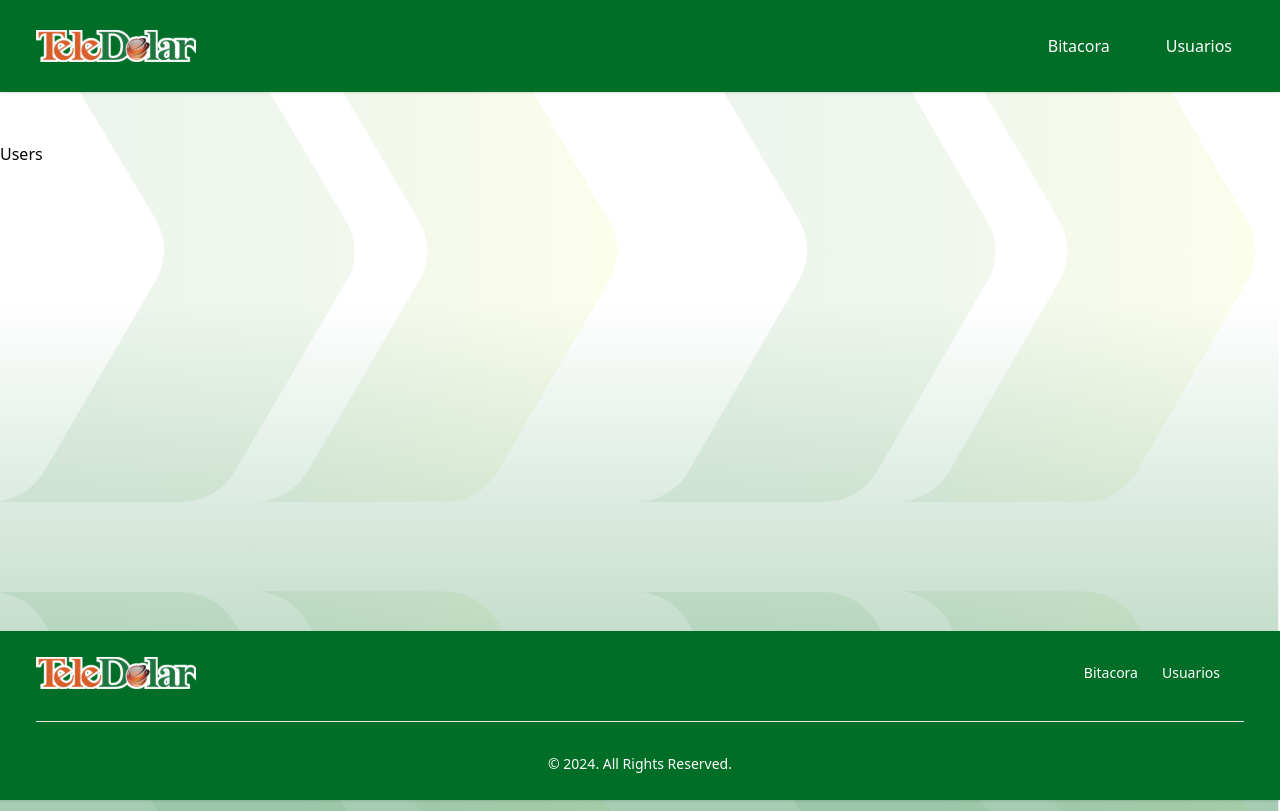
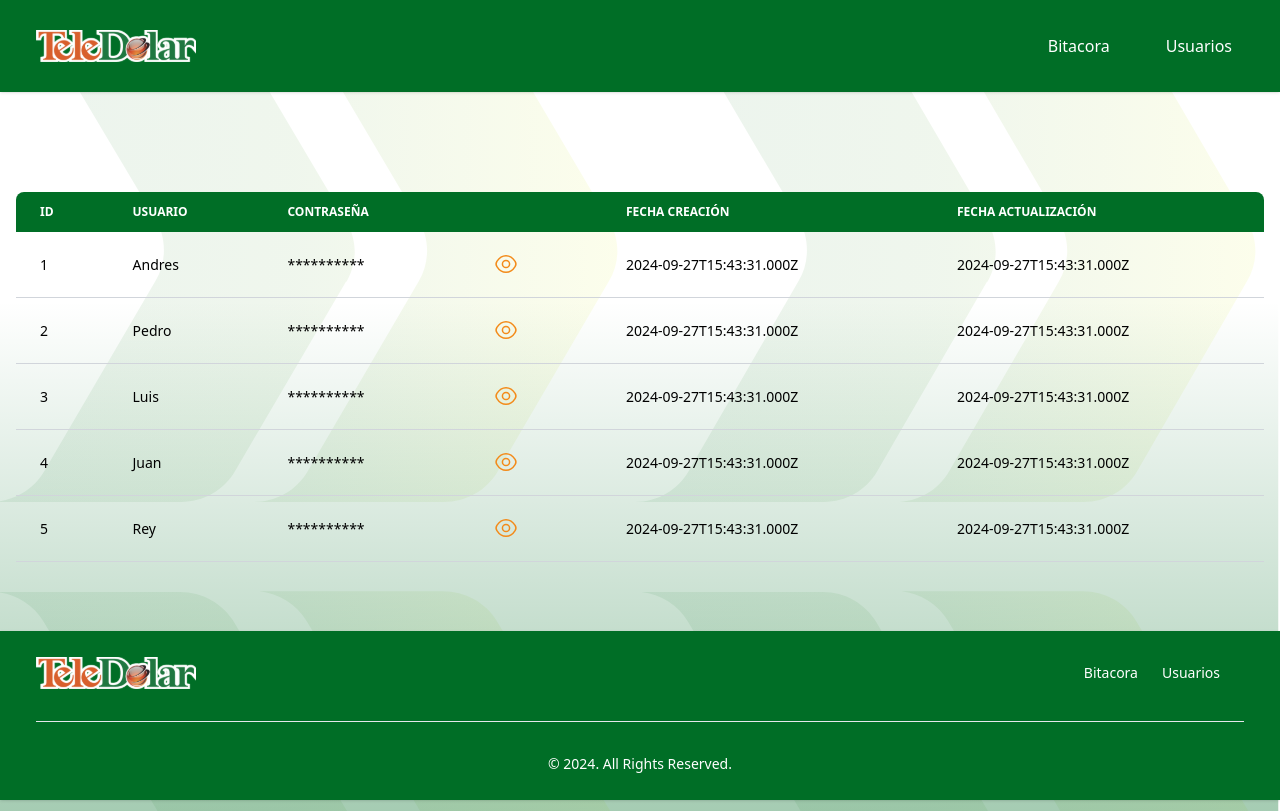
Before and after one commit to ACordoba15/Backoffice, a React (Vite) app: page /Users in a window 1280 px wide. Built offline with nearby package versions, Linux system fonts and the light colour scheme.

Commit message:
Se agrega la tabla de usuarios

```diff
--- a/src/components/Footer/Footer.tsx
+++ b/src/components/Footer/Footer.tsx
@@ -3,7 +3,8 @@ export const Footer = () => {
         <footer className="shadow bg-color-td sticky bottom-0">
             <div className="w-full max-w-screen-xl mx-auto p-4">
                 <div className="sm:flex sm:items-center sm:justify-between">
-                    <a className="flex items-center mb-4 sm:mb-0 space-x-3 rtl:space-x-reverse">
+                    <a className="flex items-center mb-4 sm:mb-0 space-x-3 rtl:space-x-reverse"
+                        href="/">
                         <img
                             src="/src/assets/logo.svg"
                             className="h-8"
--- a/src/components/Table/Table.tsx
+++ b/src/components/RecordTable/RecordTable.tsx
@@ -1,111 +1,95 @@
 import { useEffect, useState } from "react";
 import { Record } from "../../types/Record";
-import "./Table.css";
 
-export const Table = () => {
+export const RecordTable = () => {
     const info: Record[] = [
         {
             id: 1,
             name: "Andres",
-            password: "12345",
             date: new Date().toISOString(),
             action: "Inicio de sesión",
         },
         {
             id: 2,
             name: "Pedro",
-            password: "12345",
             date: new Date().toISOString(),
             action: "Registro",
         },
         {
             id: 3,
             name: "Luis",
-            password: "12345",
             date: new Date().toISOString(),
             action: "Cambio de contraseña",
         },
         {
             id: 4,
             name: "Juan",
-            password: "12345",
             date: new Date().toISOString(),
             action: "Inicio de sesión",
         },
         {
             id: 5,
             name: "Rey",
-            password: "12345",
             date: new Date().toISOString(),
             action: "Registro",
         },
         {
             id: 1,
             name: "Andres",
-            password: "12345",
             date: new Date().toISOString(),
             action: "Inicio de sesión",
         },
         {
             id: 2,
             name: "Pedro",
-            password: "12345",
             date: new Date().toISOString(),
             action: "Registro",
         },
         {
             id: 3,
             name: "Luis",
-            password: "12345",
             date: new Date().toISOString(),
             action: "Cambio de contraseña",
         },
         {
             id: 4,
             name: "Juan",
-            password: "12345",
             date: new Date().toISOString(),
             action: "Inicio de sesión",
         },
         {
             id: 5,
             name: "Rey",
-            password: "12345",
             date: new Date().toISOString(),
             action: "Registro",
         },
         {
             id: 1,
             name: "Andres",
-            password: "12345",
             date: new Date().toISOString(),
             action: "Inicio de sesión",
         },
         {
             id: 2,
             name: "Pedro",
-            password: "12345",
             date: new Date().toISOString(),
             action: "Registro",
         },
         {
             id: 3,
             name: "Luis",
-            password: "12345",
             date: new Date().toISOString(),
             action: "Cambio de contraseña",
         },
         {
             id: 4,
             name: "Juan",
-            password: "12345",
             date: new Date().toISOString(),
             action: "Inicio de sesión",
         },
         {
             id: 5,
             name: "Rey",
-            password: "12345",
             date: new Date().toISOString(),
             action: "Registro",
         },
--- a/src/components/Table/Table.css
+++ /dev/null
@@ -1,18 +0,0 @@
-.bg-table {
-    background-color: #f5f5f5;
-}
-
-.bg-row:hover {
-    background-color: rgba(0, 110, 38, 0.3);
-}
-
-.content {
-    margin-top: 50px; /* Espacio suficiente para que el contenido no se oculte detrás del navbar */
-    margin-bottom: 50px; /* Espacio suficiente para que el contenido no se oculte detrás del footer */
-    height: calc(100vh - 350px); /* Ajusta la altura para no crear scroll innecesario */
-    overflow-y: auto; /* Permite scroll si el contenido es muy largo */
-}
-
-.table-height {
-    max-height: 618px;
-}
--- /dev/null
+++ b/src/components/UserTable/UserTable.tsx
@@ -0,0 +1,129 @@
+import { useEffect, useState } from "react";
+import { User } from "../../types/User";
+
+export const UserTable = () => {
+    const info: User[] = [
+        {
+            id: 1,
+            username: "Andres",
+            password: "f61cc049-3aba-46e9-a867-aba2b68d8c6e",
+            createdAt: new Date().toISOString(),
+            updatedAt: new Date().toISOString(),
+        },
+        {
+            id: 2,
+            username: "Pedro",
+            password: "a0e0487c-c2c8-4bf5-b594-0e89f4fc8880",
+            createdAt: new Date().toISOString(),
+            updatedAt: new Date().toISOString(),
+        },
+        {
+            id: 3,
+            username: "Luis",
+            password: "6db114d5-8253-4dec-9a6c-7d8c0ba17737",
+            createdAt: new Date().toISOString(),
+            updatedAt: new Date().toISOString(),
+        },
+        {
+            id: 4,
+            username: "Juan",
+            password: "318741cf-1d03-4a70-894e-84c7b112a889",
+            createdAt: new Date().toISOString(),
+            updatedAt: new Date().toISOString(),
+        },
+        {
+            id: 5,
+            username: "Rey",
+            password: "cb280436-bf5b-4737-b8ba-36ce68be67a1",
+            createdAt: new Date().toISOString(),
+            updatedAt: new Date().toISOString(),
+        },
+    ];
+
+    const [data, setData] = useState<User[]>([]);
+    const [visiblePasswords, setVisiblePasswords] = useState<Record<number, boolean>>({});
+
+    useEffect(() => {
+        return () => {
+            handleInformation();
+        };
+    }, []);
+
+    function handleInformation(): void {
+        // get the data
+        setData(info);
+    }
+
+    function togglePasswordVisibility (userId: number): void {
+        setVisiblePasswords((prevState) => ({
+            ...prevState,
+            [userId]: !prevState[userId], // Cambia la visibilidad de ese usuario
+        }));
+    };
+
+    return (
+        <div className="relative overflow-x-auto overflow-y-auto rounded-lg m-4 content">
+            <table className="w-full mx-auto text-sm text-left rtl:text-right">
+                <thead className="text-xs text-white uppercase bg-color-td sticky top-0">
+                    <tr>
+                        <th scope="col" className="px-6 py-3">
+                            ID
+                        </th>
+                        <th scope="col" className="px-6 py-3">
+                            Usuario
+                        </th>
+                        <th scope="col" className="px-6 py-3">
+                            Contraseña
+                        </th>
+                        <th scope="col" className="px-6 py-3">
+
+                        </th>
+                        <th scope="col" className="px-6 py-3">
+                            Fecha creación
+                        </th>
+                        <th scope="col" className="px-6 py-3">
+                            Fecha actualización
+                        </th>
+                    </tr>
+                </thead>
+                <tbody>
+                    {data.map((val, key) => {
+                        return (
+                            <tr
+                                className="text-black border-b border-gray-300 bg-row"
+                                key={key}
+                            >
+                                <th
+                                    scope="row"
+                                    className="px-6 py-4 font-medium whitespace-nowrap text-black"
+                                >
+                                    {val.id}
+                                </th>
+                                <td className="px-6 py-4 font-medium whitespace-nowrap">
+                                    {val.username}
+                                </td>
+                                <td className="px-6 py-4 font-medium whitespace-nowrap">
+                                    {visiblePasswords[val.id] ? val.password : "**********"}
+                                </td>
+                                <td className="px-6 py-4 font-medium whitespace-nowrap">
+                                    <button
+                                        onClick={() => togglePasswordVisibility(val.id)}
+                                        className="py-1 px-3 rounded"
+                                    >
+                                        {visiblePasswords[val.id] ? <img src="/src/assets/eye-slash.svg" alt="eye-slash"/> : <img src="/src/assets/eye.svg" alt="eye"/>}
+                                    </button>
+                                </td>
+                                <td className="px-6 py-4 font-medium whitespace-nowrap">
+                                    {val.createdAt}
+                                </td>
+                                <td className="px-6 py-4 font-medium whitespace-nowrap">
+                                    {val.updatedAt}
+                                </td>
+                            </tr>
+                        );
+                    })}
+                </tbody>
+            </table>
+        </div>
+    );
+};
--- a/src/index.css
+++ b/src/index.css
@@ -27,3 +27,14 @@ body {
   background-color: #006E26; /* Color de fondo */
   padding: 10px 20px; /* Espaciado */
 }
+
+.bg-row:hover {
+  background-color: rgba(0, 110, 38, 0.3);
+}
+
+.content {
+  margin-top: 50px; /* Espacio suficiente para que el contenido no se oculte detrás del navbar */
+  margin-bottom: 50px; /* Espacio suficiente para que el contenido no se oculte detrás del footer */
+  height: calc(100vh - 350px); /* Ajusta la altura para no crear scroll innecesario */
+  overflow-y: auto; /* Permite scroll si el contenido es muy largo */
+}
--- a/src/pages/Record.tsx
+++ b/src/pages/Record.tsx
@@ -1,7 +1,7 @@
-import { Table } from "../components/Table/Table"
+import { RecordTable } from "../components/RecordTable/RecordTable"
 
 export const Record = () => {
     return (
-        <div><Table /></div>
+        <div><RecordTable /></div>
     )
 }
--- a/src/pages/User.tsx
+++ b/src/pages/User.tsx
@@ -1,5 +1,7 @@
+import { UserTable } from "../components/UserTable/UserTable"
+
 export const User = () => {
     return (
-        <div className="content">Users</div>
+        <div className="content"><UserTable/></div>
     )
 }
--- a/src/types/Record.ts
+++ b/src/types/Record.ts
@@ -1,7 +1,6 @@
 export type Record = {
-    id: number,
+    id: number;
     name: string;
-    password: string;
     date: string;
     action: string;
 }
--- /dev/null
+++ b/src/types/User.ts
@@ -0,0 +1,7 @@
+export type User = {
+  id: number;
+  username: string;
+  password: string;
+  createdAt: string;
+  updatedAt: string;
+}
```
Also changed, not shown: src/assets/eye-slash.svg (added), src/assets/eye.svg (added), src/components/Footer/Footer.css (deleted), src/components/Navbar/Navbar.css (added).
